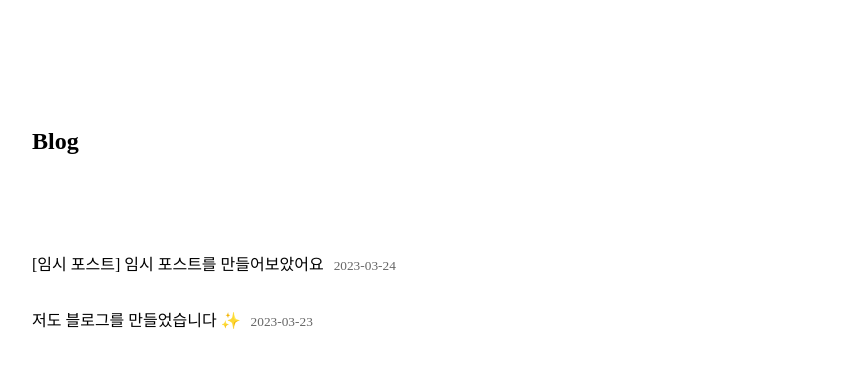
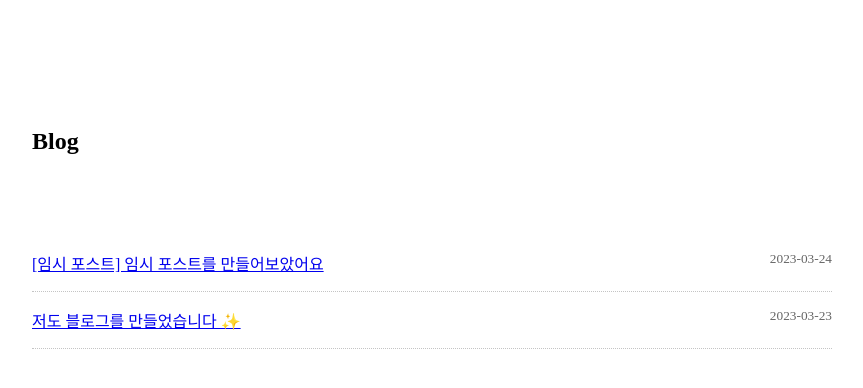
Before and after one commit to beurmuz/r-yeong.log, a Next.js app: page / in a window 1280 px wide. Shown: the top 388 px of the page, without its empty margins (208-1071 px from the left). Built offline with nearby package versions, Linux system fonts and the light colour scheme; a web font is replaced by a local one.

Commit message:
#2 [dev] Link로 라우팅해주기

```diff
--- a/pages/index.tsx
+++ b/pages/index.tsx
@@ -4,6 +4,7 @@ import { Inter } from "next/font/google";
 import styles from "../src/styles/Home.module.css";
 import { GetStaticProps } from "next";
 import { getSortedPostsData } from "../lib/post";
+import Link from "next/link";
 
 const Home = ({
   allPostsData,
@@ -30,9 +31,9 @@ const Home = ({
         <ul className={styles.postList}>
           {allPostsData.map(({ id, title, date }) => (
             <li className={styles.postItem} key={id}>
-              {/* <Link href={`/posts/${id}`}> */}
-              <a>{title}</a>
-              {/* </Link> */}
+              <Link href={`/posts/blog/${id}`}>
+                <span className={styles.postLink}>{title}</span>
+              </Link>
               <small className={styles.date}>{date}</small>
             </li>
           ))}
--- a/src/styles/Home.module.css
+++ b/src/styles/Home.module.css
@@ -14,9 +14,20 @@
 .postItem {
   font-weight: 500;
   padding: 1rem 0;
+  display: flex;
+  flex-direction: row;
+  justify-content: space-between;
+  border-bottom: 1px dotted rgb(196, 196, 196);
+}
+
+.postLink {
+  width: 70%;
+  text-decoration: none;
 }
 
 .date {
+  text-align: right;
+  width: 30%;
   padding-left: 10px;
   font-weight: 300;
   color: #666;
```
Also changed, not shown: pages/posts/blog/[id].tsx (added, +7 -0 lines).
